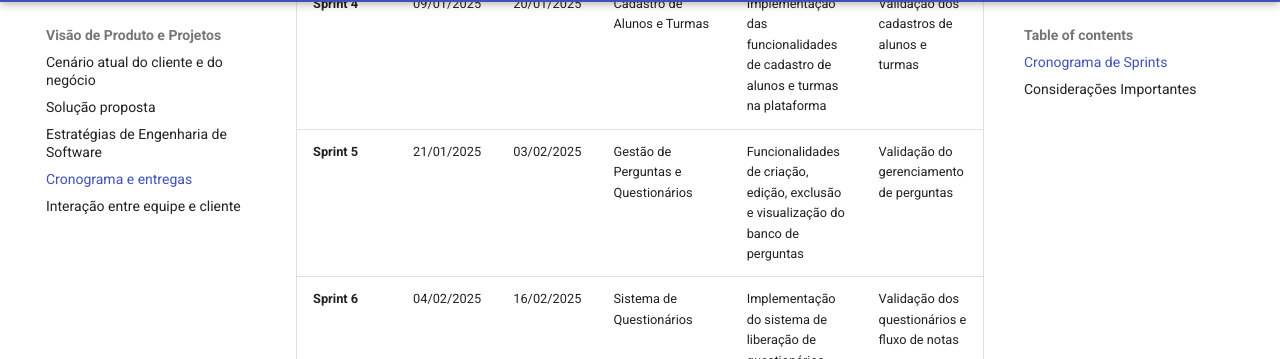
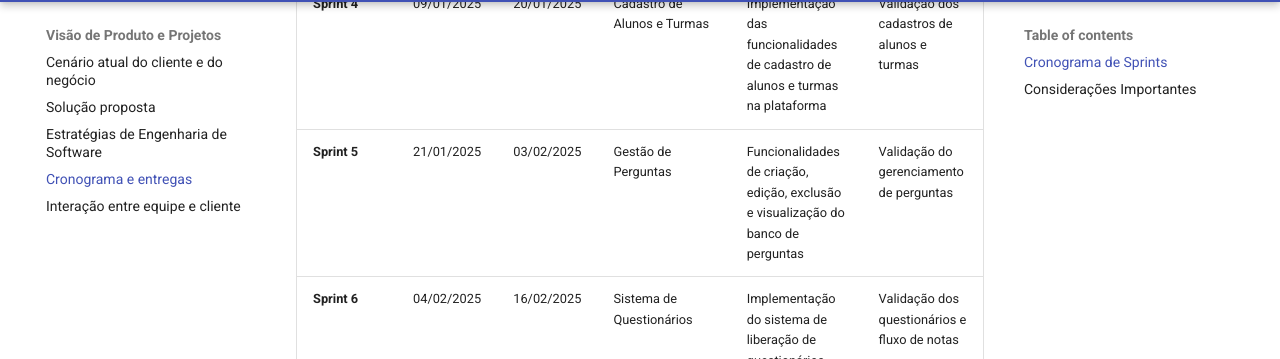
Before and after one commit to mdsreq-fga-unb/2024.2-T01-IdeaSpace, an MkDocs documentation site: the page built from docs/produto/cronograma-entregas.md, in a window 1280 px wide and 900 px high, scrolled down 860 px. Shown: the part 116-475 px from the top of the window. Built offline with MkDocs 1.6.1 and Material for MkDocs 9.7.7, drawn with Linux system fonts in a browser that asks for light colours; comment, search, counter and statistics services are not loaded.

Commit message:
fix - cronograma

```diff
--- a/docs/produto/cronograma-entregas.md
+++ b/docs/produto/cronograma-entregas.md
@@ -7,7 +7,7 @@
 | **Sprint 3** | 12/12/2024     | 23/12/2024    | Planejamento Detalhado e Preparação                 | Validação dos protótipos e planejamento detalhado das entregas                                                            | Feedback sobre os protótipos e ajustes necessários     |
 | **Intervalo** | **24/12/2024** | **08/01/2025** | **Pausa no desenvolvimento devido ao intervalo festivo** |                                                                                                                            |                                                        |
 | **Sprint 4** | 09/01/2025     | 20/01/2025    | Cadastro de Alunos e Turmas                           | Implementação das funcionalidades de cadastro de alunos e turmas na plataforma                                            | Validação dos cadastros de alunos e turmas             |
-| **Sprint 5** | 21/01/2025     | 03/02/2025    | Gestão de Perguntas e Questionários                   | Funcionalidades de criação, edição, exclusão e visualização do banco de perguntas                                         | Validação do gerenciamento de perguntas                |
+| **Sprint 5** | 21/01/2025     | 03/02/2025    | Gestão de Perguntas                    | Funcionalidades de criação, edição, exclusão e visualização do banco de perguntas                                         | Validação do gerenciamento de perguntas                |
 | **Sprint 6** | 04/02/2025     | 16/02/2025    | Sistema de Questionários                              | Implementação do sistema de liberação de questionários, resposta dos alunos e liberação de notas                         | Validação dos questionários e fluxo de notas           |
 | **Sprint 7** | 17/02/2025     | 22/02/2025    | Visualização e Análise de Desempenho                  | Funcionalidades para visualização de gráficos de desempenho dos alunos e gráficos globais                                 | Validação das visualizações de desempenho              |
 | **Sprint 8** | 23/02/2025     | 25/02/2025    | Relatórios e Download de Gráficos                     | Funcionalidades para geração e download de relatórios e gráficos de desempenho                                            | Validação dos relatórios e download de gráficos        |
```
